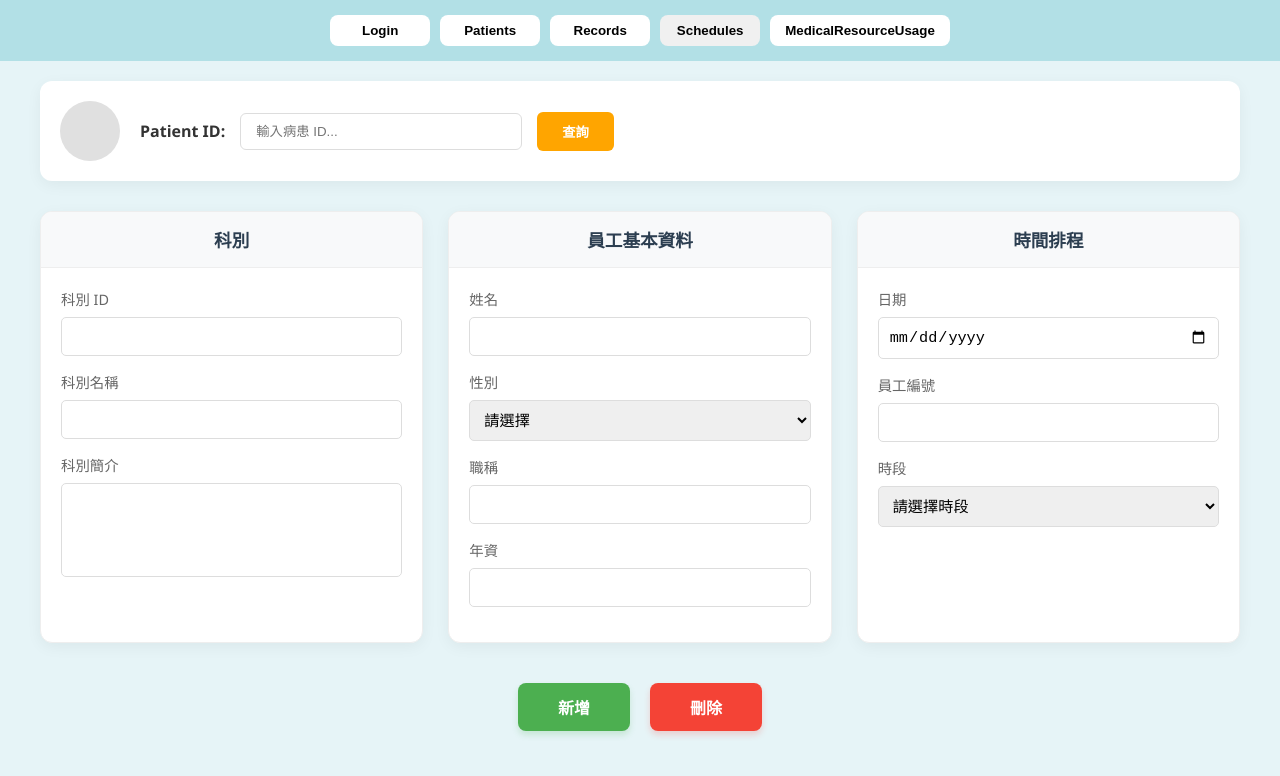
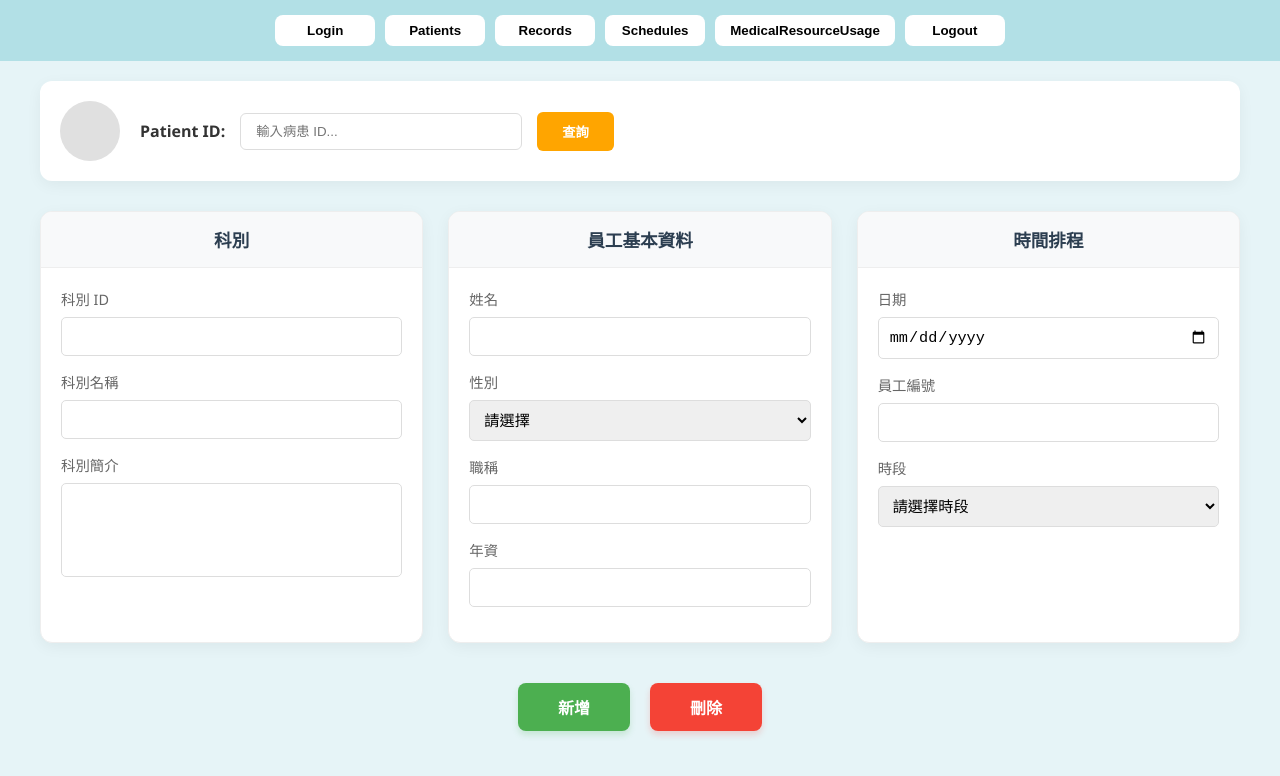
Before and after one commit to en1991-Li/Electronic-Medical-Record-System, a plain HTML site: page schedules.html in a window 1280 px wide. Drawn offline with Linux system fonts and the light colour scheme.

Commit message:
Update schedules.html

```diff
--- a/schedules.html
+++ b/schedules.html
@@ -9,12 +9,13 @@
 </head>
 <body>
     <nav class="navbar">
-        <button onclick="window.location.href='index.html'">Login</button>
-        <button onclick="window.location.href='patients.html'">Patients</button>
-        <button onclick="window.location.href='records.html'">Records</button>
-        <button class="active">Schedules</button>
-        <button onclick="window.location.href='resources.html'">MedicalResourceUsage</button>
-    </nav>
+    <button onclick="window.location.href='index.html'">Login</button>
+    <button onclick="window.location.href='patients.html'">Patients</button>
+    <button onclick="window.location.href='records.html'">Records</button>
+    <button onclick="window.location.href='schedules.html'">Schedules</button>
+    <button onclick="window.location.href='resources.html'">MedicalResourceUsage</button>
+    <button id="logoutBtn" class="btn-logout">Logout</button>
+</nav>
 
     <div class="schedules-container">
 
```
